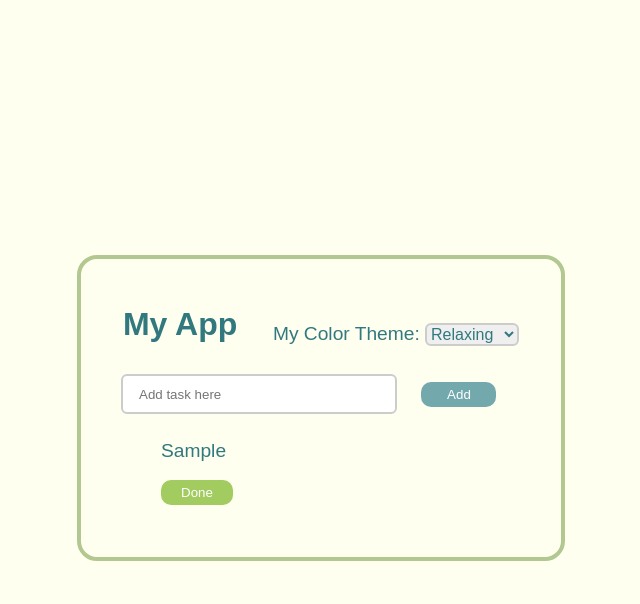
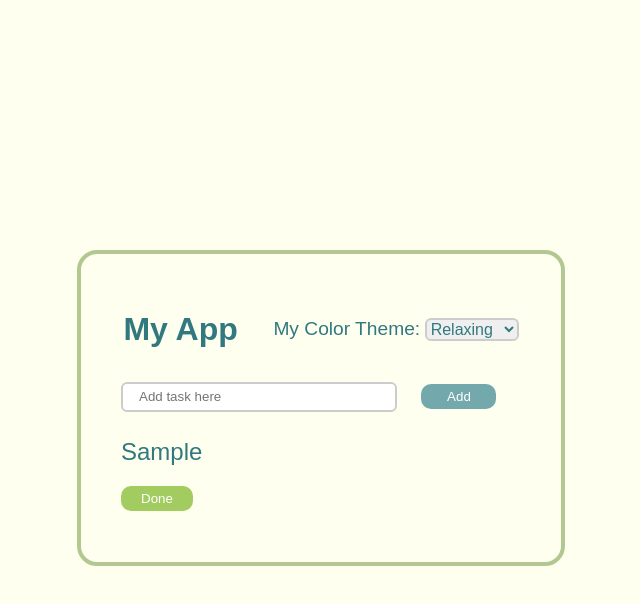
Before and after one commit to minhtran02202/pure-no-framework-to-do, a plain HTML site: page index.html in a window 1280 px wide. Both pictures are taken after typing "Sample" into the empty fields and a click on the button "Add". Shown: the whole page, without its empty margins (327-967 px from the left). Drawn offline with Linux system fonts and the light colour scheme; a web font is replaced by a local one.

Commit message:
small style changes

```diff
--- a/frontend/js_files/color_theme.js
+++ b/frontend/js_files/color_theme.js
@@ -7,9 +7,9 @@ class ColorThemes {
       bg_color: "ivory",
       txt: "#31797e",
       border: "#b3c890",
-      btn: "#a2cc5f",
+      btn: "#307b58",
       btn_txt: "#a2cc5f",
-      submit_btn: "#73a9ad",
+      submit_btn: "#31797e",
     };
 
     this.nightOwlTheme = {
--- a/frontend/style.css
+++ b/frontend/style.css
@@ -61,10 +61,11 @@ input[type="text"] {
 ul {
   list-style-type: none;
   overflow-wrap: break-word;
+  padding-left: 0;
 }
 
 li {
-  font-size: larger;
+  font-size: 1.5em;
 }
 
 .list_item {
@@ -141,6 +142,7 @@ button {
   }
 
   #user_name {
+    margin-top: 4vh;
     min-width: 150px;
   }
 
@@ -148,7 +150,7 @@ button {
     padding-top: 3vw;
   }
 
-  label[for="color_theme"] {
+  label[for="theme_choice"] {
     font-size: 1.2em;
   }
   select[name="theme_choice"] {
@@ -164,6 +166,6 @@ button {
     padding: 8px 16px;
     border: 2px solid #ccc;
     border-radius: 6px;
-    height: 20px;
+    height: 10px;
   }
 }
--- a/index.html
+++ b/index.html
@@ -19,8 +19,8 @@
     <div id="app_block">
       <div id="user_customize">
       <h1 id="user_name">My App</h1>
-      <form action="/" id="color_themes">
-        <label for="color_theme">My Color Theme: </label>
+      <form id="color_themes">
+        <label for="theme_choice">My Color Theme:</label>
         <select name="theme_choice" id="theme_choice">
           <option value="relaxing">Relaxing</option>
           <option value="night_owl">Night Owl</option>
```
